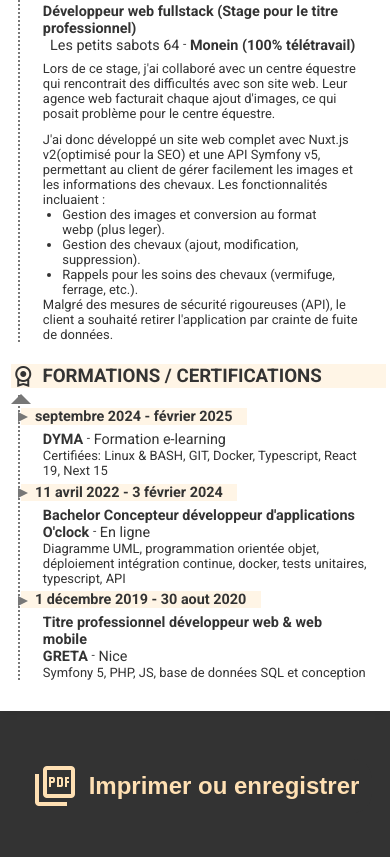
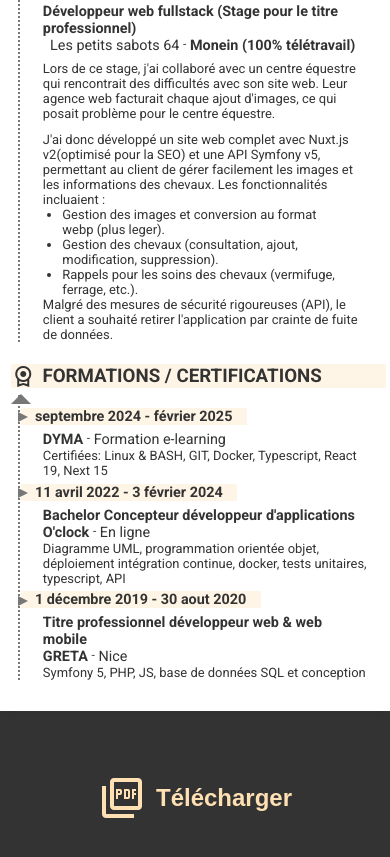
Before and after one commit to padcmoi/Curriculum-Vitae, a website: page index.html in a window 390 px wide. Shown: the part 1625-2482 px from the top of the page. Drawn offline with nearby package versions, Linux system fonts and the light colour scheme.

Commit message:
feat: improve responsiveness, display 2 buttons on large screens and 1 on mobile devices, correct the text of the CV

```diff
--- a/common.js
+++ b/common.js
@@ -241,6 +241,11 @@ class GoogleMapModal {
   }
 }
 
+function isMobile() {
+  const userAgent = typeof window !== "undefined" ? window.navigator.userAgent : "";
+  return /Mobi|Android/i.test(userAgent);
+}
+
 function printOrDownloadPDF() {
   const elements = document.querySelectorAll(".typing-effect, .typing-effect-delayed");
   elements.forEach((element) => {
@@ -251,21 +256,8 @@ function printOrDownloadPDF() {
     });
   });
 
-  const restoreTitle = document.title;
-  document.title = "CV_Julien_Jean_developer_fullstack_JavaScript";
-
-  function isMobile() {
-    const userAgent = typeof window !== "undefined" ? window.navigator.userAgent : "";
-    return /Mobi|Android/i.test(userAgent);
-  }
-
   if (isMobile()) {
-    const link = document.createElement("a");
-    link.href = "./cv-julien-jean.pdf";
-    link.download = `${document.title}.pdf`;
-    document.body.appendChild(link);
-    link.click();
-    document.body.removeChild(link);
+    justDownloadPDF();
   } else {
     window.print();
   }
@@ -277,8 +269,15 @@ function printOrDownloadPDF() {
       }
     });
   });
+}
 
-  document.title = restoreTitle;
+function justDownloadPDF() {
+  const link = document.createElement("a");
+  link.href = "./cv-julien-jean.pdf";
+  link.download = `${document.title}.pdf`;
+  document.body.appendChild(link);
+  link.click();
+  document.body.removeChild(link);
 }
 
 function startTypingEffects() {
@@ -323,6 +322,23 @@ if (window.location.hostname.includes("netlify.app")) {
   document.body.appendChild(githubRibbon);
 }
 
+function hiddenElements() {
+  const hiddenElements = document.querySelectorAll(".hide-element-on-small-screen");
+  hiddenElements.forEach((element) => {
+    if (isMobile()) {
+      element.style.display = "none";
+    } else {
+      element.style.display = "";
+    }
+  });
+}
+
+window.addEventListener("resize", hiddenElements);
+window.addEventListener("orientationchange", hiddenElements);
+
 document.addEventListener("DOMContentLoaded", function () {
   startTypingEffects();
+  hiddenElements();
+
+  document.title = "CV_Julien_Jean_developer_fullstack_JavaScript";
 });
--- a/data.js
+++ b/data.js
@@ -78,7 +78,7 @@ new TimelineEvents(document.getElementById("professional-experiences"), [
           `Capture en direct du micro de l'utilisateur.`,
           `Mise en cache des sons écoutés pour garantir leur disponibilité.`,
           `Déplacement des éléments en Drag and Drop.`,
-          `Utilisation d'un timer pour guider l'utilisateur à travers différents exercices et évaluer la rapidité avant de sauvegarder les résultats vers l'API.`,
+          `Utilisation d'un timer pour guider l'utilisateur à travers différents exercices et évaluer sa rapidité avant de sauvegarder les résultats vers l'API.`,
         ],
       },
       { element: "p", content: `Étroitement collaboré avec l’équipe backend sur les endpoints, avec des contributions sur l’API NestJS.` },
@@ -127,7 +127,7 @@ Leur agence web facturait chaque ajout d'images, ce qui posait problème pour le
       },
       {
         element: "ul",
-        children: [`Gestion des images et conversion au format webp (plus leger).`, `Gestion des chevaux (ajout, modification, suppression).`, `Rappels pour les soins des chevaux (vermifuge, ferrage, etc.).`],
+        children: [`Gestion des images et conversion au format webp (plus leger).`, `Gestion des chevaux (consultation, ajout, modification, suppression).`, `Rappels pour les soins des chevaux (vermifuge, ferrage, etc.).`],
       },
       { element: "p", content: "Malgré des mesures de sécurité rigoureuses (API), le client a souhaité retirer l'application par crainte de fuite de données." },
     ],
--- a/index.html
+++ b/index.html
@@ -79,10 +79,16 @@
     </div>
 
     <div class="sidebar-utility no-print">
-      <button onclick="printOrDownloadPDF()">
+      <button class="hide-element-on-small-screen" onclick="printOrDownloadPDF()">
+        <i class="icon material-symbols-outlined no-select">print</i>
+        <div>
+          <span>Imprimer</span>
+        </div>
+      </button>
+      <button onclick="justDownloadPDF()">
         <i class="icon material-symbols-outlined no-select">picture_as_pdf</i>
         <div>
-          <span>Imprimer ou enregistrer</span>
+          <span>Télécharger</span>
         </div>
       </button>
     </div>
--- a/scss/_reusables.scss
+++ b/scss/_reusables.scss
@@ -72,16 +72,15 @@
   transform: translateY(-50%);
   display: flex;
   flex-direction: column;
-  gap: 10px;
+  gap: 2em;
   z-index: 1000;
-  background-color: var(--sidebar-background-color);
   border-top-right-radius: 20px;
   border-bottom-right-radius: 20px;
 
   button {
     background-color: transparent;
+    background-color: var(--sidebar-background-color);
     color: var(--sidebar-button-color);
-    border: none;
     padding: 0.5em;
     display: flex;
     align-items: center;
@@ -90,17 +89,18 @@
     transition: width 0.3s, padding 0.3s;
     overflow: hidden;
     white-space: nowrap;
-    width: 80px;
+    width: 3em;
     padding-left: 0.5em;
-    animation: pulse 1s infinite;
     font-size: 1.5em;
     font-weight: bold;
+    border: 1px solid transparent;
+    border-left: none;
+    border-top-right-radius: 20px;
+    border-bottom-right-radius: 20px;
 
     &:hover {
       width: 100%;
-      animation: none;
-      border: 1px solid var(--sidebar-button-hover-border-color);
-      border-left: none;
+      border-color: var(--sidebar-button-hover-border-color);
     }
 
     .icon {
@@ -111,11 +111,13 @@
     }
 
     span {
-      display: none;
+      visibility: hidden;
+      margin: 0;
+      padding: 0;
     }
 
     &:hover span {
-      display: flex;
+      visibility: visible;
     }
   }
 }
--- a/scss/responsive.scss
+++ b/scss/responsive.scss
@@ -1,4 +1,4 @@
-@media only screen and (max-width: 824px) {
+@media only screen and (max-width: 980px) {
   body {
     display: flex;
     flex-direction: column;
@@ -6,6 +6,49 @@
     padding: 0;
   }
 
+  .hide-element-on-small-screen {
+    display: none !important;
+  }
+
+  .sidebar-utility {
+    margin: 3em 0;
+    position: static;
+    top: 0;
+    left: 0;
+    transform: translateY(0);
+    width: 100%;
+    display: flex;
+    flex-direction: row;
+    justify-content: center;
+    flex-wrap: wrap;
+    gap: 5em 0;
+
+    @media only screen and (max-width: 475px) {
+      justify-content: center;
+    }
+
+    button {
+      width: auto;
+      padding: 1em;
+      align-items: center;
+      transition: none;
+      border: 1px solid transparent;
+      animation: none;
+      border-radius: 20px;
+
+      &:hover {
+        width: auto;
+        animation: none;
+        border: 1px solid var(--sidebar-button-hover-border-color);
+      }
+      span {
+        visibility: visible;
+      }
+    }
+  }
+}
+
+@media only screen and (max-width: 824px) {
   .cv-container {
     width: 100%;
     height: auto;
@@ -40,34 +83,6 @@
     background: var(--background-color-responsive-2) !important;
   }
 
-  .sidebar-utility {
-    margin: 3em 0;
-    position: static;
-    top: 0;
-    left: 0;
-    transform: translateY(0);
-    display: static;
-    gap: 0;
-
-    button {
-      width: 100%;
-      padding: 0.5em;
-      align-items: center;
-      transition: none;
-      border: 1px solid transparent;
-      animation: none;
-
-      &:hover {
-        width: 100%;
-        animation: none;
-        border: 1px solid var(--sidebar-button-hover-border-color);
-      }
-      span {
-        display: block;
-      }
-    }
-  }
-
   .three-rows {
     div:not([class^="custom-div"]) {
       flex-wrap: wrap;
```
Also changed, not shown: responsive.css, styles.css.
